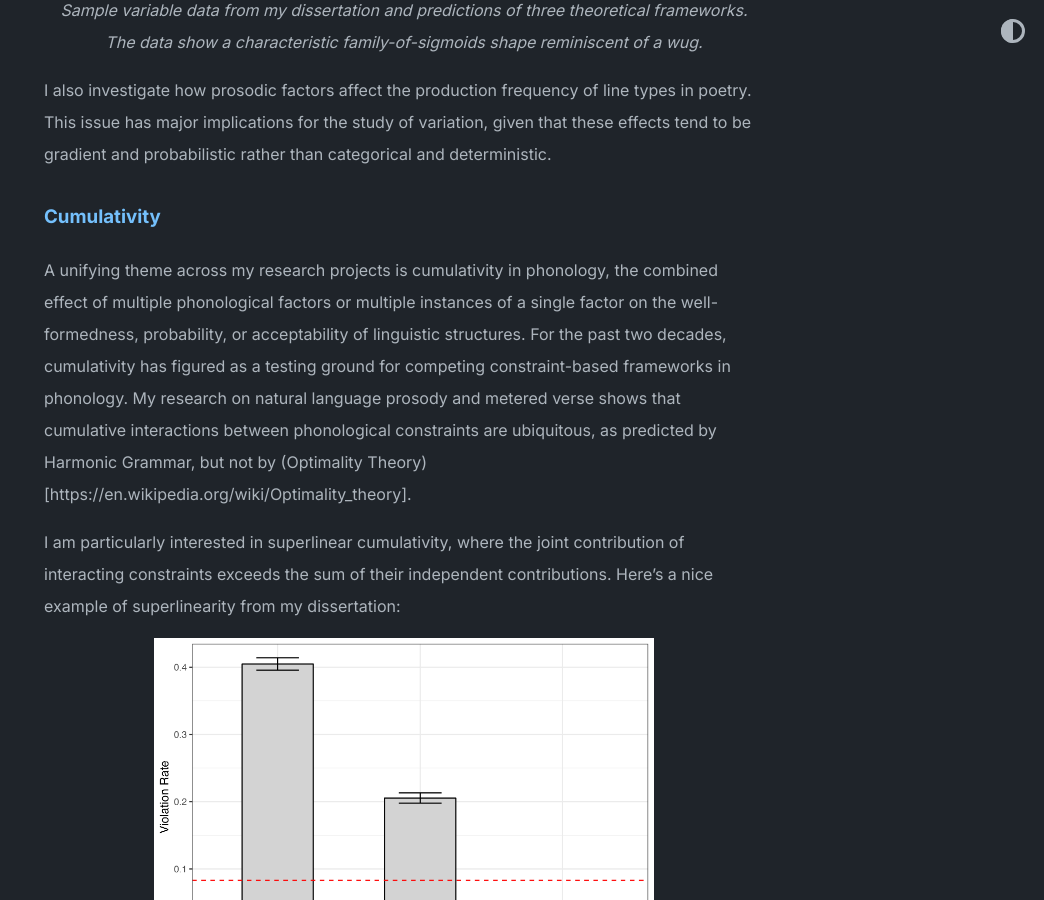
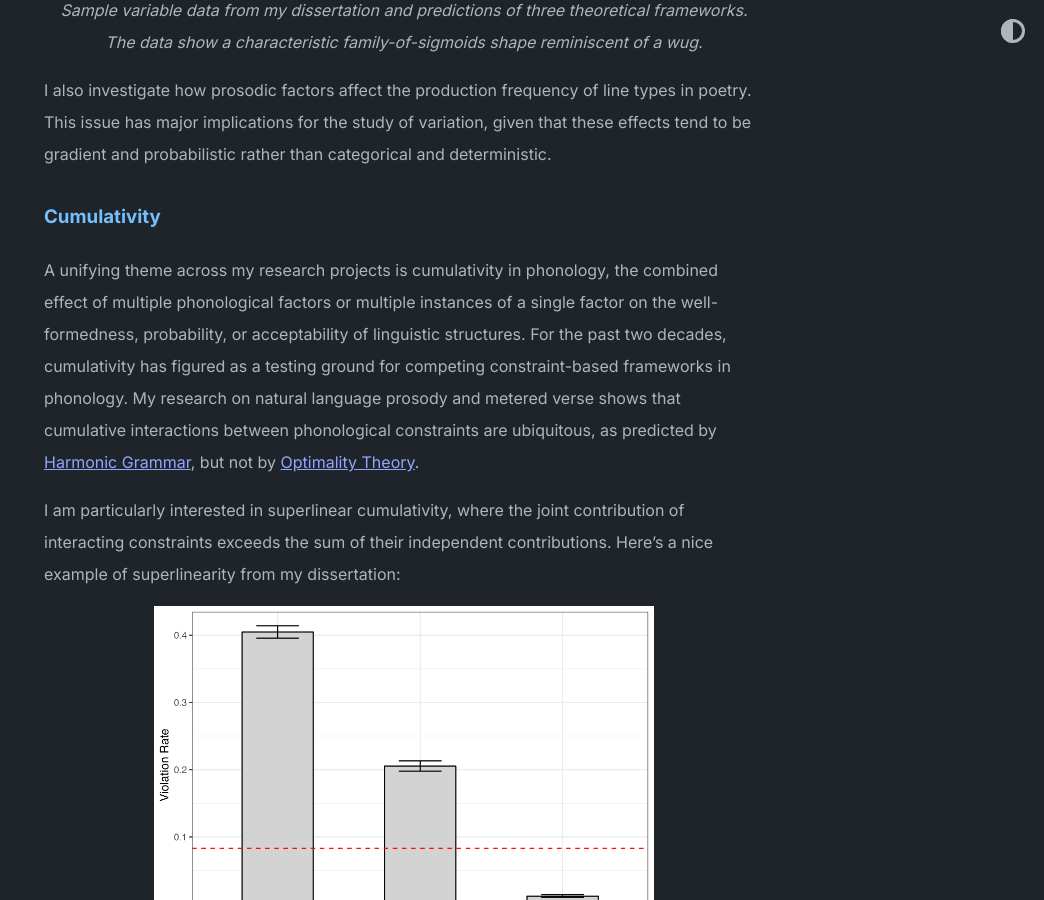
Before and after one commit to AljosaMilenkovic/AljosaMilenkovic.github.io, a Jekyll site: the page built from research/variation.md, in a window 1280 px wide and 900 px high, scrolled down 1057 px. Shown: the whole window, without its empty margins (236-1280 px from the left). Built offline with Jekyll 4.4.1, drawn with Linux system fonts in a browser that asks for light colours; some of the changed lines change nothing that is shown.

Commit message:
Update variation.md

```diff
--- a/research/variation.md
+++ b/research/variation.md
@@ -24,7 +24,7 @@ I also investigate how prosodic factors affect the production frequency of line
 
 ### Cumulativity
 
-A unifying theme across my research projects is cumulativity in phonology, the combined effect of multiple phonological factors or multiple instances of a single factor on the well-formedness, probability, or acceptability of linguistic structures. For the past two decades, cumulativity has figured as a testing ground for competing constraint-based frameworks in phonology. My research on natural language prosody and metered verse shows that cumulative interactions between phonological constraints are ubiquitous, as predicted by Harmonic Grammar, but not by (Optimality Theory)[https://en.wikipedia.org/wiki/Optimality_theory].
+A unifying theme across my research projects is cumulativity in phonology, the combined effect of multiple phonological factors or multiple instances of a single factor on the well-formedness, probability, or acceptability of linguistic structures. For the past two decades, cumulativity has figured as a testing ground for competing constraint-based frameworks in phonology. My research on natural language prosody and metered verse shows that cumulative interactions between phonological constraints are ubiquitous, as predicted by [Harmonic Grammar](https://en.wikipedia.org/wiki/Harmonic_grammar), but not by [Optimality Theory](https://en.wikipedia.org/wiki/Optimality_theory).
 
 I am particularly interested in superlinear cumulativity, where the joint contribution of interacting constraints exceeds the sum of their independent contributions. Here’s a nice example of superlinearity from my dissertation:
 
```
